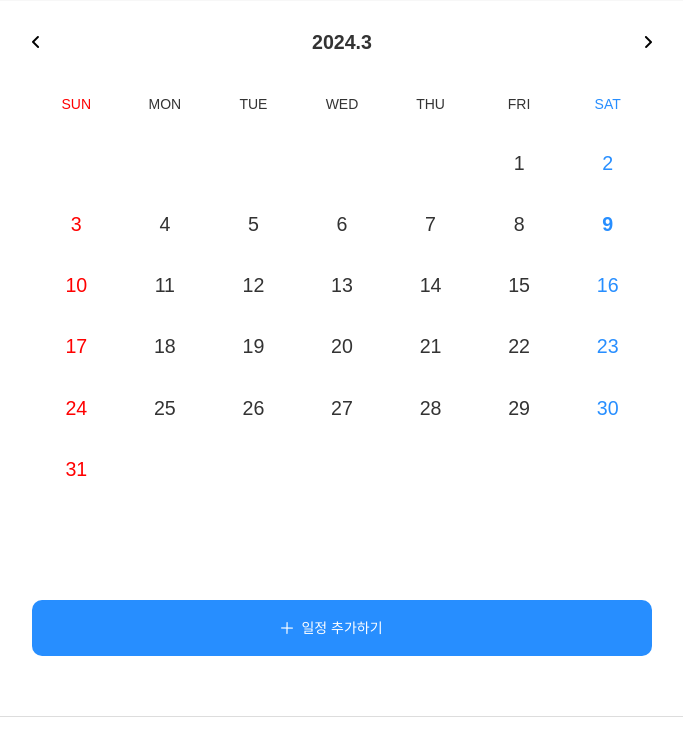
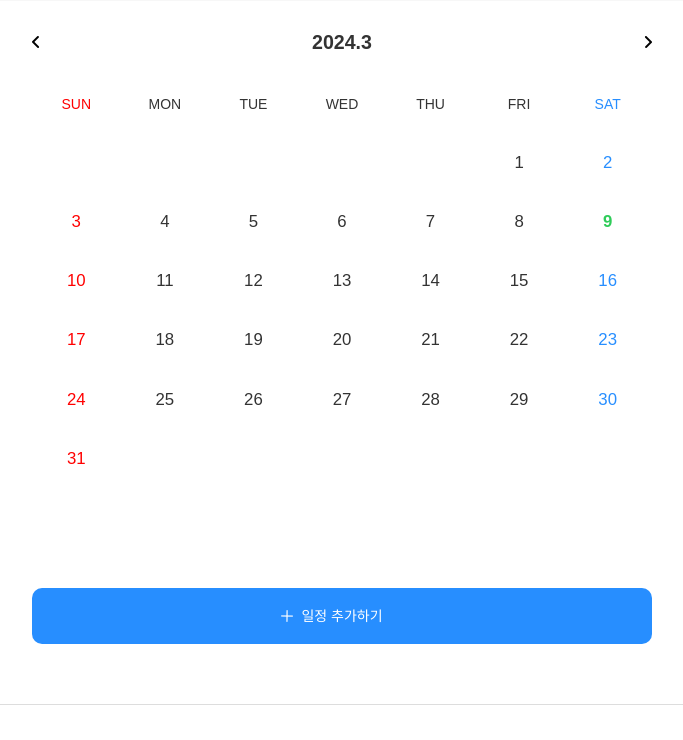
Before and after one commit to hyunwoostart/Thrip, a Node server app: page /triplist in a window 1280 px wide. Shown: the part 64-804 px from the top of the page, without its empty margins (298-981 px from the left). After the commit the page ends 769 px from the top, so only its background shows below. Run offline with Node 20, Linux system fonts and the light colour scheme; some libraries are stand-ins or nearby versions; some web fonts are replaced.

Commit message:
캘린더 수정

```diff
--- a/public/css/calendar.css
+++ b/public/css/calendar.css
@@ -3,7 +3,6 @@
 .container_calendar select {padding: 20px; border: none; cursor: pointer; font-size: 1.4rem;}
 
 /* 달력 */
-
 #month h2 {font-size: 20px; margin: 0px;}
 #calendar_table {border-collapse: collapse; width: 100%;}
 #calendar_table th, #calendar_table td {padding: 3%; text-align: center;}
@@ -11,18 +10,21 @@
 
 .container_calendar .inner {position: relative;}
 .container_calendar .inner span {font-size: 1.4rem;}
-.container_calendar td.active .inner span::before {content: ''; position: absolute; top: 50%; left: 50%; transform: translate(-50%, -50%); width: 30px; height: 30px; background-color: #ddd; border-radius: 50%; z-index: -1;}
+.container_calendar td {position: relative;}
+.container_calendar td.active {color: #fff !important;}
+.container_calendar td.active::before {content: ''; position: absolute; top: 50%; left: 50%; transform: translate(-50%, -50%); width: 40px; height: 40px; background-color: #278eff; border-radius: 50%; z-index: -1;}
 
 .container_calendar tr > th:last-child,
-.container_calendar tr > td:last-child span {color: #278eff;}
+.container_calendar tr > td:last-child {color: #278eff;}
 .container_calendar tr > th:first-child,
-.container_calendar tr > td:first-child span {color: #ff0000;}
+.container_calendar tr > td:first-child {color: #ff0000;}
 
-/* .container_calendar td {position: relative; width: 50px; min-width: 50px; height: 50px; font-size: 1.2rem; cursor: pointer;}  */
-/* .container_calendar td.active::before,
+.container_calendar td {position: relative; width: 50px; min-width: 50px; height: 50px; font-size: 1.2rem; cursor: pointer;}
+/*
+.container_calendar td.active::before,
 .container_calendar td.on::before {content: ''; position: absolute; top: -30%; left: 0; width: 50px; height: 50px; background-color: #278eff; border-radius: 50%; z-index: -1;}
-.container_calendar tr > td.active {color: #fff;}  */
-/* .container_calendar td:hover {background-color: #b3d0ee;} */
+.container_calendar tr > td.active {color: #fff;}
+.container_calendar td:hover {background-color: #b3d0ee;} */
 
 /* 오늘 날짜 배경색 지정 */
 .container_calendar #today {color: #2fcc59; font-weight: 700;}
--- a/public/css/chat.css
+++ b/public/css/chat.css
@@ -7,7 +7,7 @@
 .chat_wrap .tit {position: fixed; top: 0; left: 0; width: 100%; height: 64px; line-height: 7rem; font-size: 1.5rem; text-align: center; font-weight: 700; background: #fff;}
 .chat_wrap .golist {position: absolute; top: 50%; left: 20px; transform: translateY(-50%); display: block; width: 24px; height: 12px; background-image: url('../img/common/ico_arrow.png'); background-size: cover; background-repeat: no-repeat; cursor: pointer;}
 .chat_wrap .chat_name {font-size: 1.4rem; font-weight: 700;}
-.chat_wrap .msg {padding: 200px 20px 20px;}
+.chat_wrap .msg {padding: 180px 20px 20px;}
 .chat_wrap .chat_form {position: fixed; bottom: 54px; left: 0; padding: 14px 20px 16px; width: 100%; margin: 0; background: #fff;}
 .chat_wrap .search_input {padding-right: 40px; height: 4rem; line-height: 1.2;}
 
@@ -23,6 +23,7 @@
 .chat_wrap .message {line-height: 2; padding: 0.4rem 1rem; box-shadow: 0 4px 120px 0 rgba(58, 86, 78, 0.15);}
 .chat_wrap .me .message {background: #278eff; border-radius: 0.8rem 0.8rem 0 0.8rem; max-width: 60vw; word-wrap: break-word; color: #fff;}
 .chat_wrap .you .message {background: #fff; border-radius: 0.8rem 0.8rem 0.8rem 0; max-width: 60vw;}
+.chat_wrap .me:last-child .message {margin-bottom: 50px;}
 
 .chat_wrap .main {padding-top: 180px;}
 .chat_wrap .mo_header {position: fixed; top: 0; height: 54px;}
--- a/public/css/triplist.css
+++ b/public/css/triplist.css
@@ -23,7 +23,6 @@
 .sec_cal .cal_wrap .day:nth-child(7n) {color: #ed2a61;}
 .sec_cal .cal_wrap .day.disable {color: #ddd;}
 
-/* .material-symbols-outlined {font-variation-settings: 'FILL' 100, 'wght' 30, 'GRAD' 0, 'opsz' 5;color: rgb(191, 187, 187);} */
 div .day {flex-direction: column;}
 
 .container_upcoming {padding: 40px 0 0 0;}
--- a/public/js/calendar.js
+++ b/public/js/calendar.js
@@ -86,9 +86,9 @@
                 // 오늘 날짜에 대한 스타일 적용
                 if (nowY === year && nowM === month && dNum === nowD) {
                     calendar +=
-                        `<td id="today" class="date">` + `<div class="inner"> <span>${dNum}</span </div>` + '</td>';
+                        `<td id="today" class="date">` + dNum+ '</td>';
                 } else {
-                    calendar += '<td class="date">' + `<div class="inner"> <span>${dNum}</span </div>` + '</td>';
+                    calendar += '<td class="date">' + dNum + '</td>';
                 }
                 dNum++;
             }
--- a/public/js/triplist.js
+++ b/public/js/triplist.js
@@ -175,14 +175,14 @@
             calendar += '<tr>';
             for (var k = 1; k <= 7; k++) {
                 if ((i == 1 && k < theDay) || dNum > lastDate) {
-                    calendar += '<td>  </td>';
+                    calendar += '<td> </td>';
                 } else {
                     // 오늘 날짜에 대한 스타일 적용
                     if (nowY === year && nowM === month && dNum === nowD) {
 
-                        calendar += `<td id="today" class="date">` + `<div class="inner"> <span>${dNum}</span </div>` + '</td>';
+                        calendar += `<td id='today' class='date '>` + dNum + '</td>';
                     } else {
-                        calendar += `<td id ='${dNum}' class='date'><div class="inner"> <span>${dNum}</span </div></td>`;
+                        calendar += '<td class="date">' + dNum + '</td>';
                     }
                     dNum++;
                 }
```
